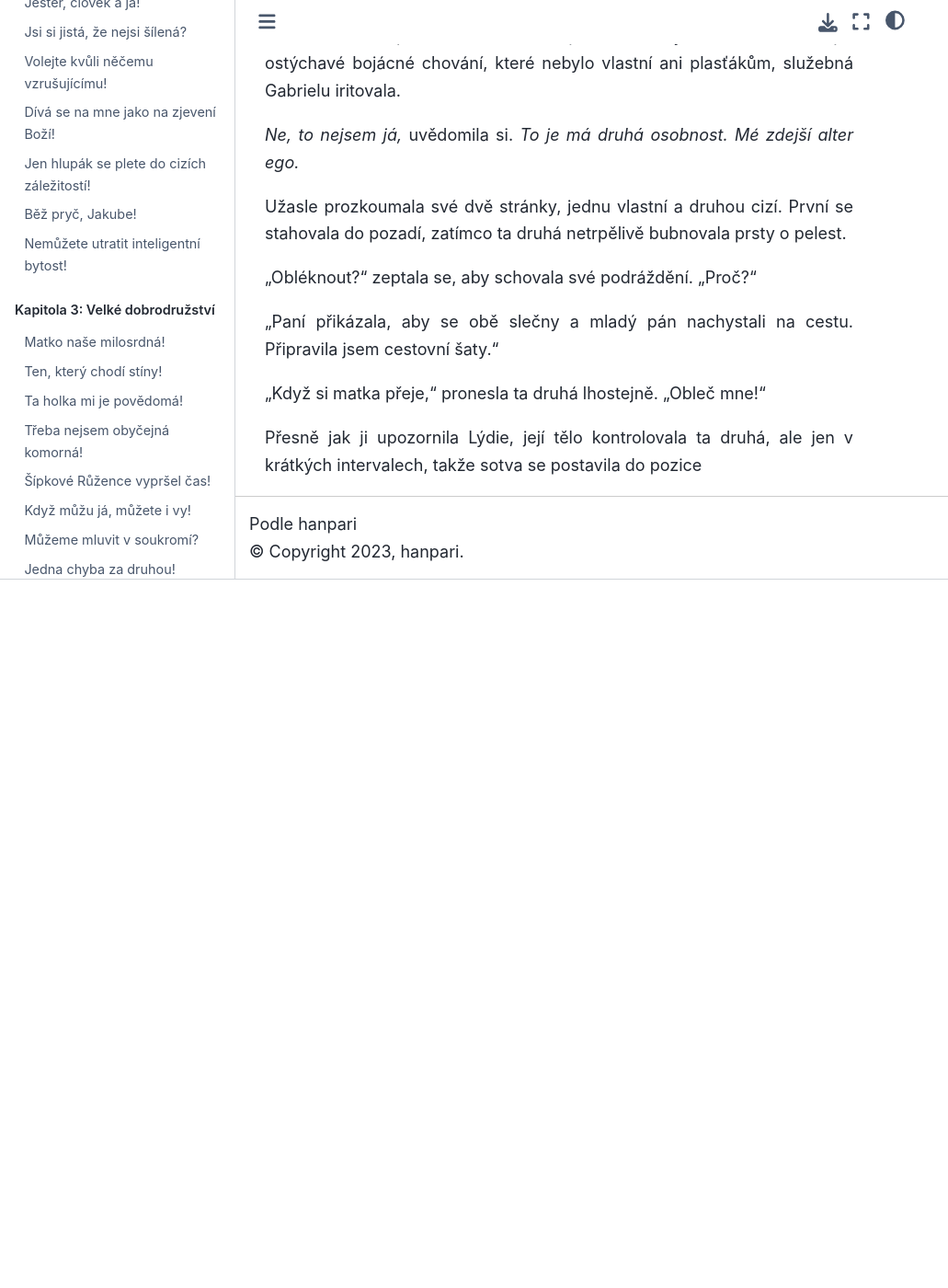
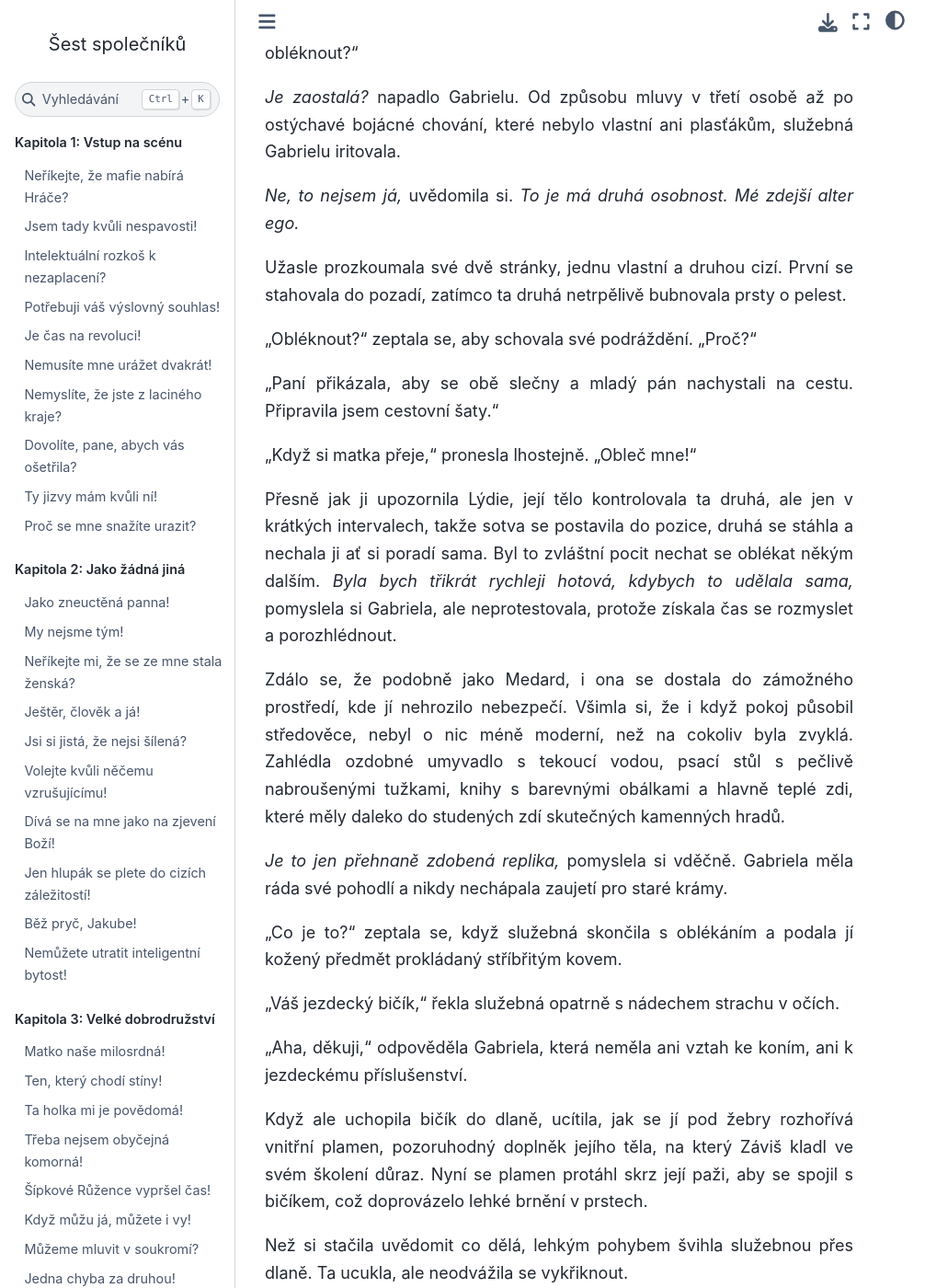
Before and after one commit to hanpari/sest-spolecniku, a Sphinx documentation site: the page built from source/sest_spolecniku/004-zavod-s-casem/07.md, in a window 1280 px wide and 1400 px high, scrolled down 3935 px. Shown: the whole window at 92% size, without its empty margins (0-1031 px from the left). Built offline with Sphinx 7.4.7 and the Sphinx Book theme 1.1.4, drawn with Linux system fonts in a browser that asks for light colours; before the commit the page ends 4565 px from its top, so only the background shows below that; some of the changed text lies outside the part shown.

Commit message:
Byla jsem nemotorná

```diff
--- a/source/sest_spolecniku/004-zavod-s-casem/07.md
+++ b/source/sest_spolecniku/004-zavod-s-casem/07.md
@@ -1,8 +1,8 @@
-# 00407
+# Byla jsem nemotorná!
 
 Za okny svítilo nízké podzimní slunce, když Gabriela odložila telefon a zahleděla se na holou stěnu pokoje. Zůstala sama v pustém minimalistickém bytě, zatímco její společníci odjeli pro nezbytnosti, které Lýdie potřebovala k životu.
 
-Rozhovor se Světlanou byl dlouhý, plný jemných narážek. Zdálo se, že sourozenci Trojákovi zakotvili v bezpečném přístavu, kde, jak se Světlana vyjádřila, dokáží přežít.
+Rozhovor se Světlanou byl dlouhý, plný jemných narážek a chichotání. Zdálo se, že sourozenci Trojákovi zakotvili v bezpečném přístavu, kde, jak se Světlana vyjádřila, dokáží přežít.
 
 *Přežít? Ale víc nic,* pomyslela si Gabriela pochmurně. Sama byla v cizím prostředí, ve společnosti lidí, kteří budili téměř hrůzu a kteří rozhodně nenabízeli soucitné porozumění.
 
@@ -60,7 +60,7 @@
 
 "Proč ne," řekla Lýdie a vypadala nejistě. "Nikdy jsem se ještě o postel nedělila."
 
-"Já ano," odsekl Záviš suše. "A nehodlám si to zopakovat... O nic nejde," dodal konejšivě. "Jakmile budeme ve Hře, jsme na dvanáct hodin mimo. Žádné nepohodlí."
+"Já ano," odsekl Záviš suše. "A nehodlám si to zopakovat... O nic nejde," dodal konejšivě, "jakmile budeme ve Hře, jsme na dvanáct hodin mimo. Žádné nepohodlí."
 
 "Nejsem tak přecitlivělá," odsekla Lýdie. Postel byla široká a pohodlná, ale ona se položila na pravý okraj, co nejdál od Gabriely, která rozpačitě zaujala podobnou polohu.
 
@@ -78,9 +78,13 @@
 
 ***
 
-Probudila se v neznámém prostředí, pod malovanými nebesy, na kterých skotačila zvířata různých tvarů, povědomých i nepovědomých. V houští se krčili šavlozubí tygři proti nim jelínci se špičáky,  majestátní mamuti, zelenohnědí ještěři, ptáci od kolibříků až po majestátní kondory, následovaní bájnými tvory jako fénixové, mořská monstra nebo draci evropští i asijští.
+"Mladší slečno! Mladší slečno!"
 
-Látka byla vyvedená v živých veselých barvách, ale s pozoruhodnou dávkou realismu.
+*Kde jsem?*
+
+Probudila se pod malovanými nebesy, na kterých skotačila zvířata různých tvarů, povědomých i nepovědomých. V houští se krčili šavlozubí tygři proti nim jelínci se špičáky,  majestátní mamuti, zelenohnědí ještěři, ptáci od kolibříků až po majestátní kondory, následovaní bájnými tvory jako fénixové, mořská monstra nebo draci evropští i asijští.
+
+Látka byla vyvedená v živých veselých barvách, ale s pozoruhodnou dávkou realismu, snad jako připomínka, že i pohádka může být skutečná.
 
 *Moc pěkné,* pomyslela si Gabriela, která nikdy neměla velké nároky na umění. *Ocitla jsem se ve Hře? Hrozí mi nebezpečí?*
 
@@ -100,6 +104,48 @@
 
 "Paní přikázala, aby se obě slečny a mladý pán nachystali na cestu. Připravila jsem cestovní šaty."
 
-"Když si matka přeje," pronesla ta druhá lhostejně. "Obleč mne!"
+"Když si matka přeje," pronesla lhostejně. "Obleč mne!"
 
-Přesně jak ji upozornila Lýdie, její tělo kontrolovala ta druhá, ale jen v krátkých intervalech, takže sotva se postavila do pozice
+Přesně jak ji upozornila Lýdie, její tělo kontrolovala ta druhá, ale jen v krátkých intervalech, takže sotva se postavila do pozice, druhá se stáhla a nechala ji ať si poradí sama. Byl to zvláštní pocit nechat se oblékat někým dalším. *Byla bych třikrát rychleji hotová, kdybych to udělala sama,* pomyslela si Gabriela, ale neprotestovala, protože získala čas se rozmyslet a porozhlédnout.
+
+Zdálo se, že podobně jako Medard, i ona se dostala do zámožného prostředí, kde jí nehrozilo nebezpečí. Všimla si, že i když pokoj působil středověce, nebyl o nic méně moderní, než na cokoliv byla zvyklá. Zahlédla ozdobné umyvadlo s tekoucí vodou, psací stůl s pečlivě nabroušenými tužkami, knihy s barevnými obálkami a hlavně teplé zdi, které měly daleko do studených zdí skutečných kamenných hradů.
+
+*Je to jen přehnaně zdobená replika,* pomyslela si vděčně. Gabriela měla ráda své pohodlí a nikdy nechápala zaujetí pro staré krámy.
+
+"Co je to?" zeptala se, když služebná skončila s oblékáním a podala jí kožený předmět prokládaný stříbřitým kovem.
+
+"Váš jezdecký bičík," řekla služebná opatrně s nádechem strachu v očích.
+
+"Aha, děkuji," odpověděla Gabriela, která neměla ani vztah ke koním, ani k jezdeckému příslušenství.
+
+Když ale uchopila bičík do dlaně, ucítila, jak se jí pod žebry rozhořívá vnitřní plamen, pozoruhodný doplněk jejího těla, na který Záviš kladl ve svém školení důraz. Nyní se plamen protáhl skrz její paži, aby se spojil s bičíkem, což doprovázelo lehké brnění v prstech.
+
+Než si stačila uvědomit co dělá, lehkým pohybem švihla služebnou přes dlaně. Ta ucukla, ale neodvážila se vykřiknout.
+
+*Necháš toho!* pomyslela si Gabriela na adresu svého druhého já. Kromě šoku ale podlehla vědeckému zaujetí. I když šlo o lehký dotek, spíš pohlazení, bičík sloužil jako vodič vnitřního plamene, který pronikl k dívčiným nervům a podráždil je za vzniku krátké, ale intenzivní bolesti.
+
+"Omlouvám se," řekla, když si všimla, že služebná má slzy v očích.
+
+Ta zjevně omluvu nečekala, ale potěšila ji, protože se usmála: "To je v pořádku, mladší slečno. Byla jsem nemotorná."
+
+*Musí být řádně vycvičená,* pomyslela si Gabriela. *Dostane výprask a ještě poděkuje. Mé druhé já musí být pěkná stvůra!*
+
+Aby dál nemusela experimentovat na služebné, přiložila bičík ke své dlani a vyzkoušela výboj na sobě. Brzy zapomněla na svět kolem sebe a ponořila se do řízeného testování. Vnitřní plamen a vše kolem něj ji fascinovalo.
+
+"Ehm, mladší slečna by měla jít," zakašlala služebná. "Její matka už na ni čeká."
+
+"Ovšem, děkuji."
+
+Gabrielin pokoj, jak brzy zjistila, se nacházel v hradní věži, odkud musely dívky sestoupit po kamenných schodech. Na stěnách visely portréty mužů a žen, pod kterými se nacházely krátké životopisné poznámky doprovázené letopočty.
+
+> Baronka Izabela Smutná, vdova, pověřená správou hradu ve věku dvaceti šesti let. Zabita bandity o tři roky později. Děti Jonáš a Jáchym.
+
+> Rytíř Jan Obratný, pověřený správou hradu ve věku třiceti dvou let. Pohřešovaný po lovecké návštěvě Lesa roztomilých kulíšků. Bezdětný.
+>
+> Baron Medard a jeho žena Sylvie, současní správci hradu. Děti Juraj, Světlana a Gabriela.
+
+Na rozdíl od ostatních tabulek, které byly zasazeny do zdi, popis pod současnými majiteli hradu působil dočasně, jako by ten, kdo ho psal, nevěřil, že má smysl se trápit s čímkoliv trvalým. Při tempu, jakým se majitelé hradu střídali a mizeli, mohlo být, že za pár měsíců bude nápisy měnit.
+
+Rekordmanem zůstával hrabě Arnošt Tuhý, který vydržel ve službě třicet let a následně rezignoval ve prospěch své dcery Anežky. Ta se udržela téměř deset let, aby byla zabita anonymním milencem z důvodů, které tabulka neuváděla.
+
+Jak šel čas, dny správců se krátily, zatímco jejich šlechtické tituly se stávaly méně působivými. Z toho Gabriela pochopila, že zdejší páni a paní umírali dřív, než stačili vyšplhat na další příčku společenského žebříčku.
```
Also changed, not shown: other parts of source/sest_spolecniku/004-zavod-s-casem/07.md (+1 -1 lines).
